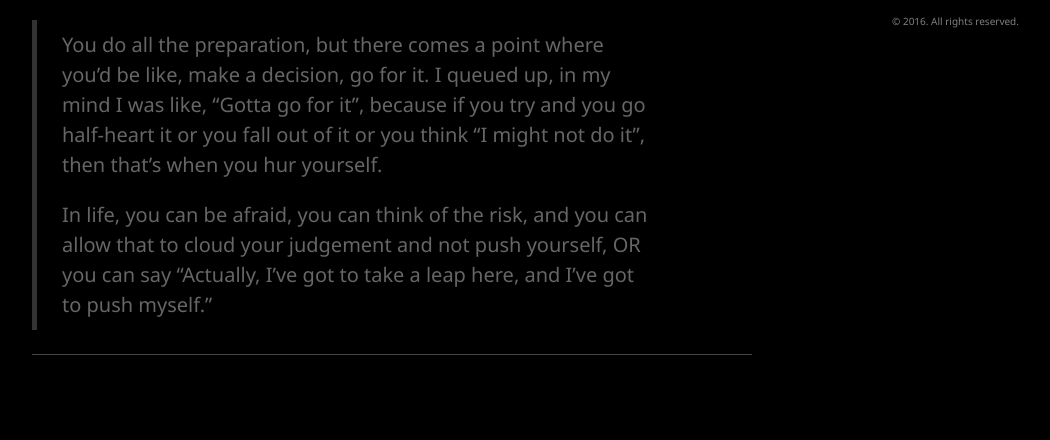
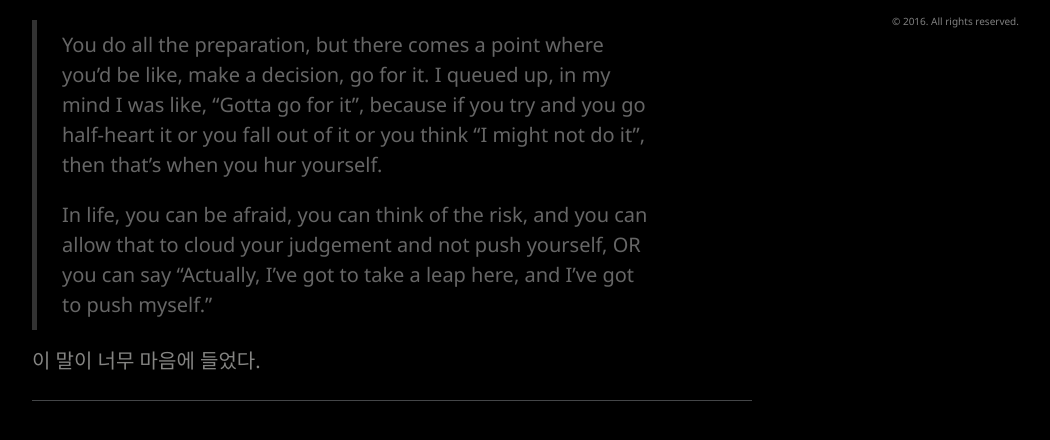
Before and after one commit to Canorus/canorus.github.io, a Jekyll site: the page built from _posts/2016-07-16-.md, in a window 1280 px wide and 1020 px high, cut to the strip 459-899 px from the top of the window. Shown: the whole strip, without its empty margins (68-1118 px from the left). Built offline with Jekyll 4.4.1, drawn with Linux system fonts in a browser that asks for light colours; comment, search, counter and statistics services are not loaded.

Commit message:
Bboy priest

```diff
--- a/_posts/2016-07-16-.md
+++ b/_posts/2016-07-16-.md
@@ -10,3 +10,5 @@ title:
 >
 >
 > In life, you can be afraid, you can think of the risk, and you can allow that to cloud your judgement and not push yourself, OR you can say "Actually, I've got to take a leap here, and I've got to push myself."
+
+이 말이 너무 마음에 들었다.
```
